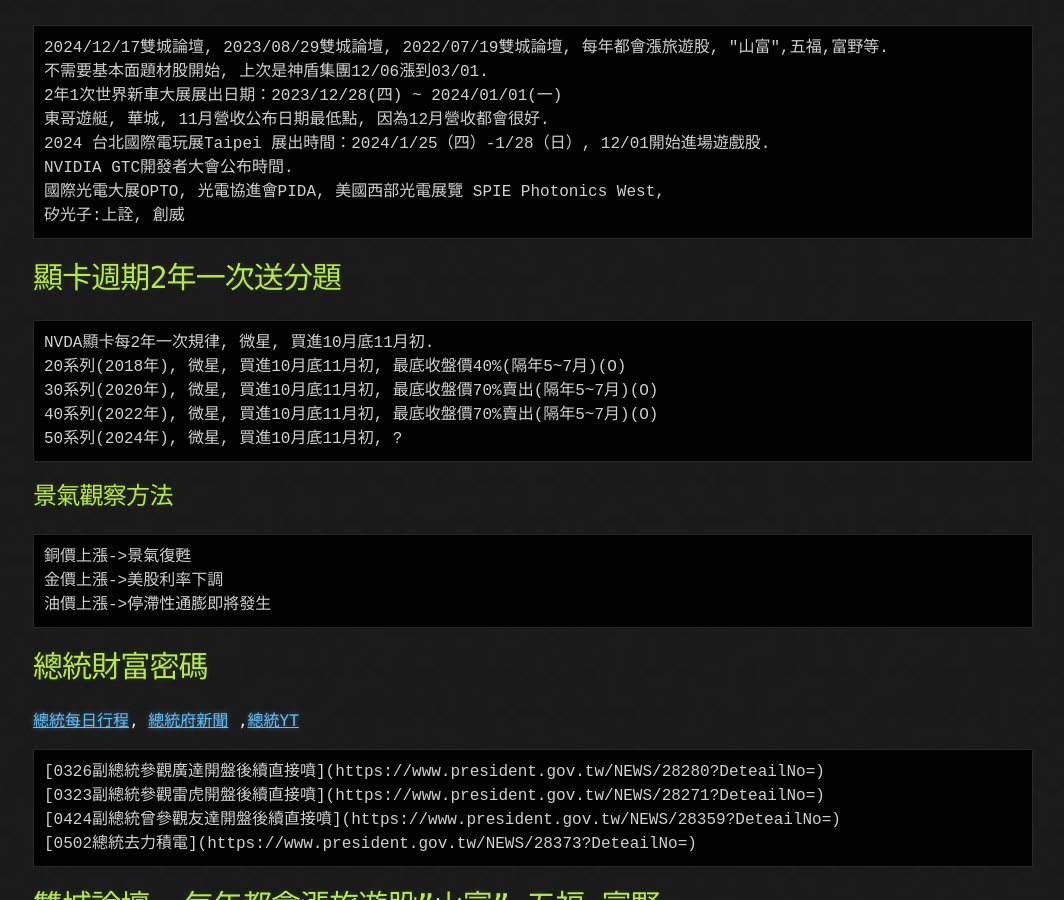
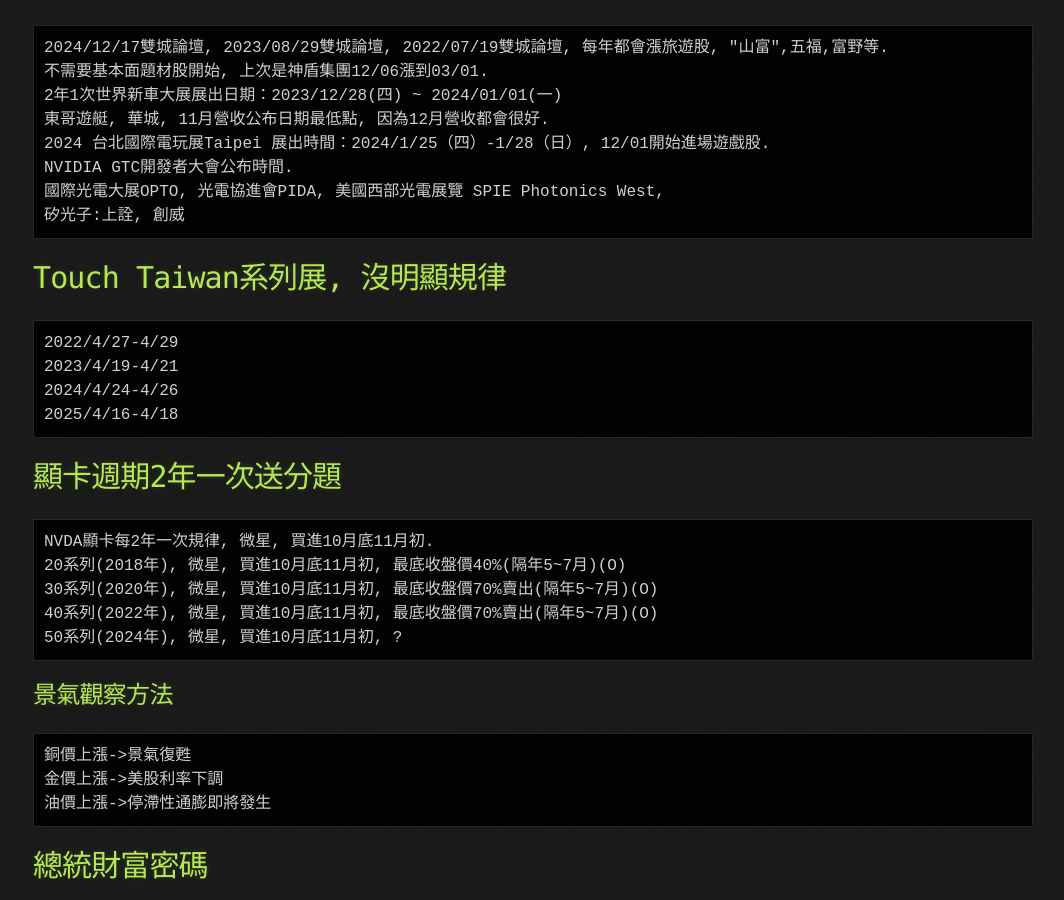
Before and after one commit to lepg5487/Stock_God, a Jekyll site: the page built from experience.md, in a window 1280 px wide and 900 px high, scrolled down 5236 px. Shown: the whole window, without its empty margins (107-1171 px from the left). Built offline with Jekyll 4.4.1, drawn with Linux system fonts in a browser that asks for light colours; our own code applies the rules of GitHub Pages for plain Markdown files.

Commit message:
Update experience.md

````diff
--- a/experience.md
+++ b/experience.md
@@ -204,6 +204,14 @@
 NVIDIA GTC開發者大會公布時間.
 國際光電大展OPTO, 光電協進會PIDA, 美國西部光電展覽 SPIE Photonics West,
 矽光子:上詮, 創威
+```
+
+# Touch Taiwan系列展, 沒明顯規律
+```
+2022/4/27-4/29
+2023/4/19-4/21
+2024/4/24-4/26
+2025/4/16-4/18
 ```
 
 # 顯卡週期2年一次送分題
````
